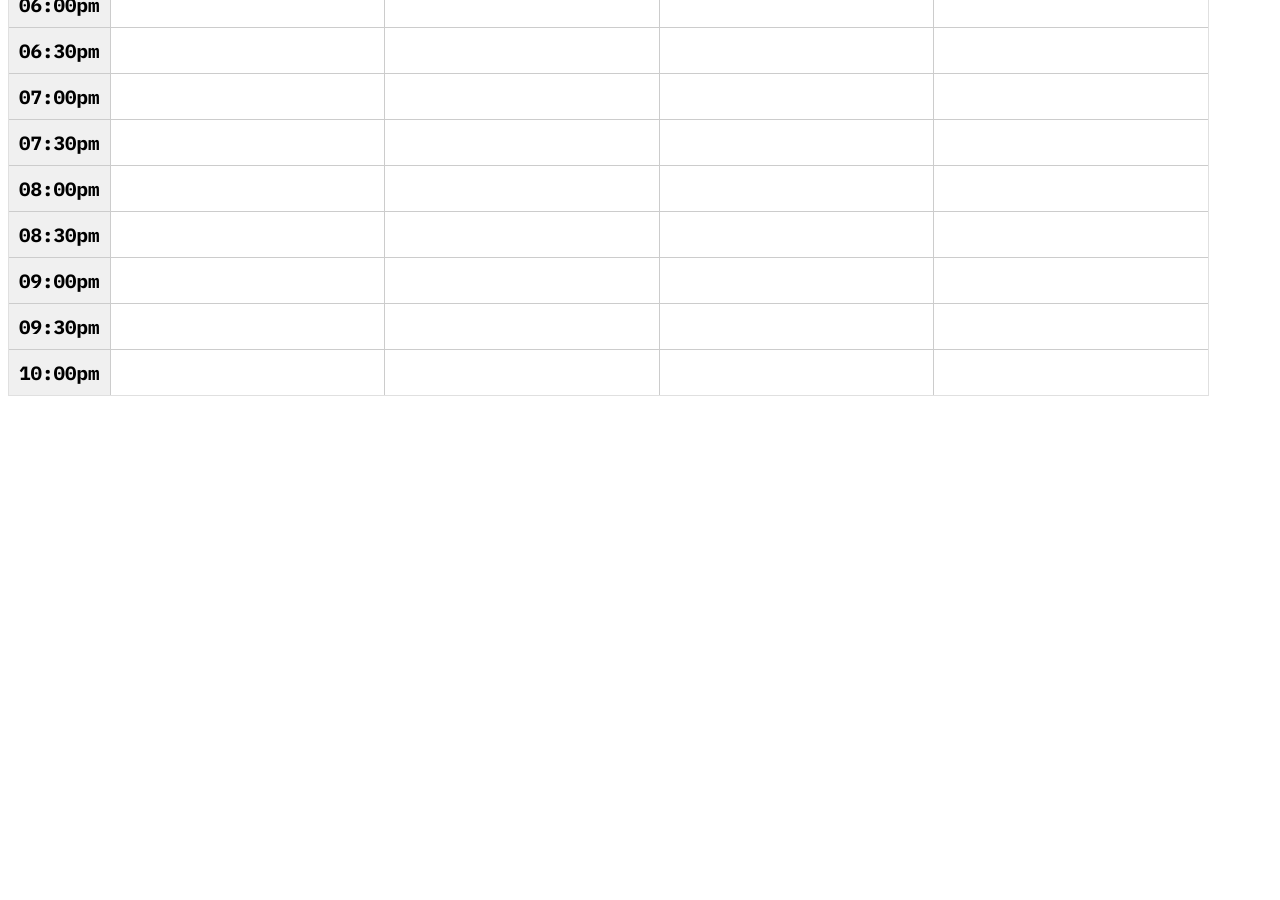
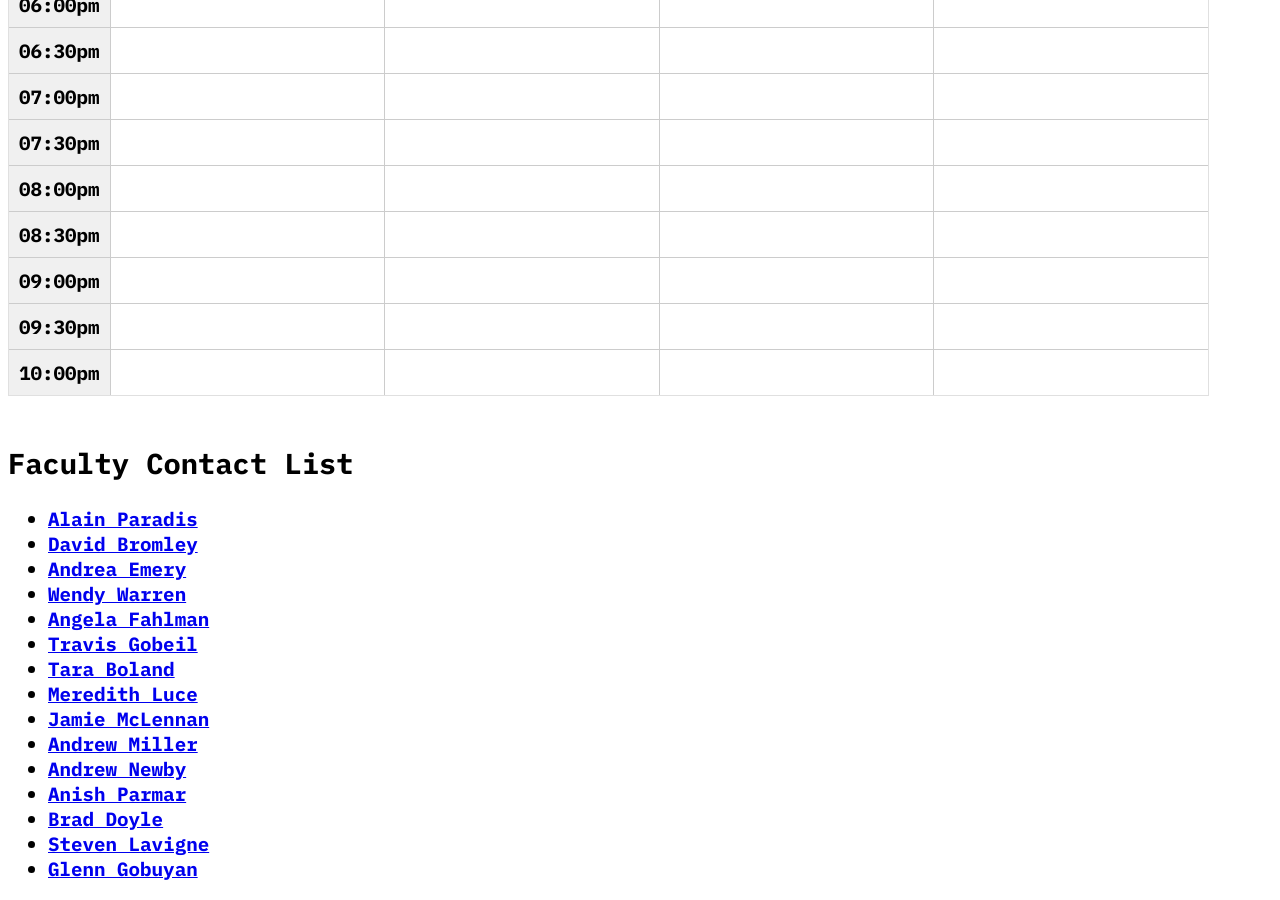
Before and after one commit to algonquindesign/algonquindesign.ca, a Jekyll site: the page built from schedule.md, in a window 1280 px wide and 900 px high, scrolled down 7334 px. Built offline with Jekyll 4.4.1, drawn with Linux system fonts in a browser that asks for light colours; before the commit the page ends 7738 px from its top, so only the background shows below that.

Commit message:
update schedule

```diff
--- a/_data/schedule.yml
+++ b/_data/schedule.yml
@@ -328,3 +328,35 @@ async:
     level: One
     instructor: "David Bromley"
     modality: "Online/Asynchronous"
+
+faculty:
+  - name: Alain Paradis
+    email: paradia@algonquincollege.com
+  - name: David Bromley
+    email: bromled@algonquincollege.com
+  - name: Andrea Emery
+    email: emerya@algonquincollege.com
+  - name: Wendy Warren
+    email: warrenw@algonquincollege.com
+  - name: Angela Fahlman
+    email: fahlmaa@algonquincollege.com
+  - name: Travis Gobeil
+    email: gobeilt@algonquincollege.com
+  - name: Tara Boland
+    email: bolandt@algonquincollege.com
+  - name: Meredith Luce
+    email: lucem@algonquincollege.com
+  - name: Jamie McLennan
+    email: mclennj@algonquincollege.com
+  - name: Andrew Miller
+    email: millera1@algonquincollege.com
+  - name: Andrew Newby
+    email: newbya@algonquincollege.com
+  - name: Anish Parmar
+    email: parmara@algonquincollege.com
+  - name: Brad Doyle
+    email:
+  - name: Steven Lavigne
+    email: lavigns@algonquincollege.com
+  - name: Glenn Gobuyan
+    email: gobuyag@algonquincollege.com
--- a/schedule.md
+++ b/schedule.md
@@ -244,3 +244,11 @@ h3
 
   </div>
 {% endfor %}
+
+<h2>Faculty Contact List</h2>
+
+<ul>
+  {% for item in site.data.schedule.faculty %}
+        <li><a href="mailto:{{ item.e-mail }}"><strong>{{ item.name }}</strong></a></li>
+  {% endfor %}
+</ul>
```
